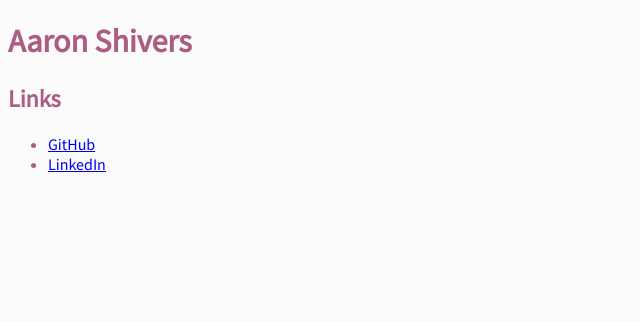
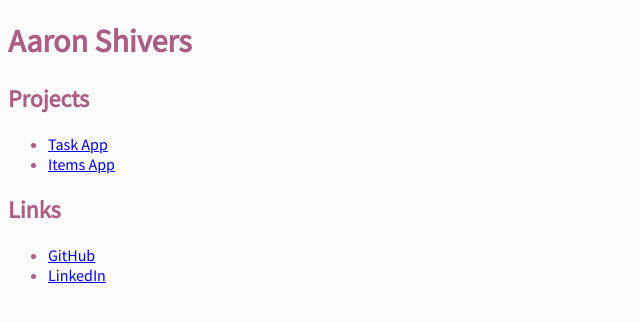
Before and after one commit to aaronshivers/portfolio, an Angular app: page / in a window 1280 px wide. Shown: the top 322 px of the page, without its empty margins (0-640 px from the left). Built offline with nearby package versions, Linux system fonts and the light colour scheme.

Commit message:
add projects section

```diff
--- a/src/app/app.component.html
+++ b/src/app/app.component.html
@@ -1,4 +1,15 @@
 <h1>Aaron Shivers</h1>
+
+<h2>Projects</h2>
+
+<ul>
+  <li>
+    <a href="https://ng-task-app.netlify.com/" target="_blank">Task App</a>
+  </li>
+  <li>
+    <a href="https://ng-items.now.sh/" target="_blank">Items App</a>
+  </li>
+</ul>
 
 <h2>Links</h2>
 
```
